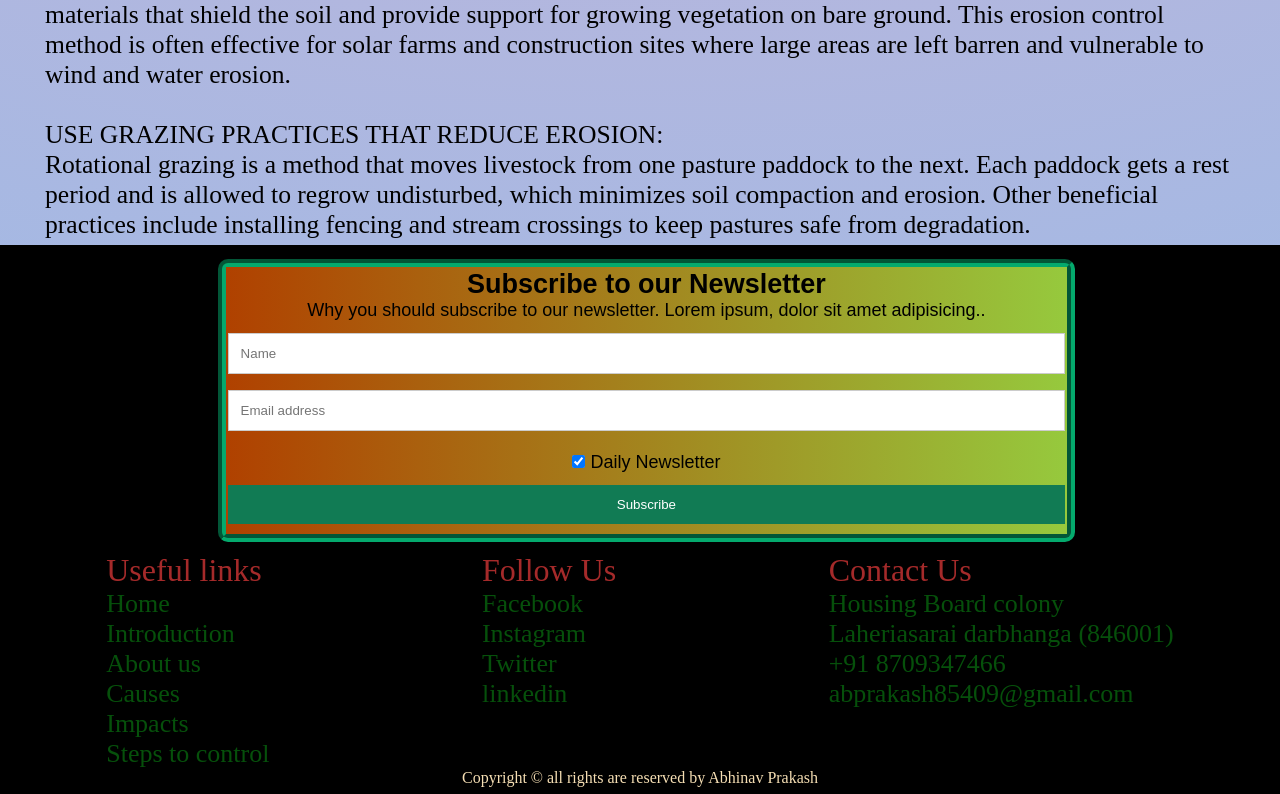
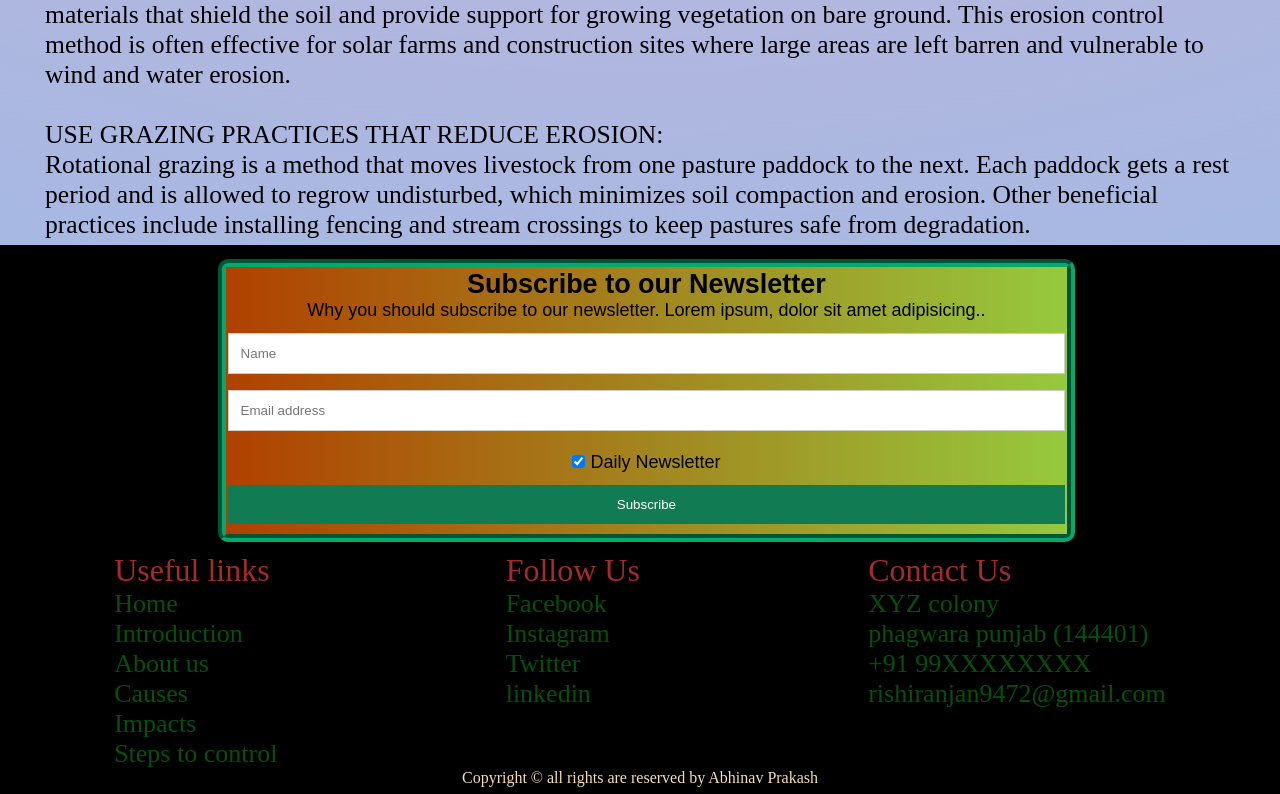
Before and after one commit to Rishiyaduwanshi/soil-erosion, a plain HTML site: page index.html in a window 1280 px wide. Shown: the part 4830-5624 px from the top of the page. Drawn offline with Linux system fonts and the light colour scheme.

Commit message:
Update index.html
edited personal contact details

```diff
--- a/index.html
+++ b/index.html
@@ -122,10 +122,10 @@
                 <p class="paddress">Contact Us</p>
                 <div id="address">
                     <ul>
-                        <li><a href="https://goo.gl/maps/kxHbheAWMjuokBxr9">Housing Board colony </a></li>
-                        <li><a href="https://goo.gl/maps/kxHbheAWMjuokBxr9">Laheriasarai darbhanga (846001) </a></li>
-                        <li><a href="tel:91 8709347466">+91 8709347466</a></li>
-                        <li><a href="mailto:paramountgrove@gmail.com">abprakash85409@gmail.com</a></li>
+                        <li><a href="#">XYZ colony </a></li>
+                        <li><a href="#">phagwara punjab (144401) </a></li>
+                        <li><a href="#">+91 99XXXXXXXX</a></li>
+                        <li><a href="mailto:rishiranjan9472@gmail.com">rishiranjan9472@gmail.com</a></li>
                     </ul>
                 </div>
             </div>
```
